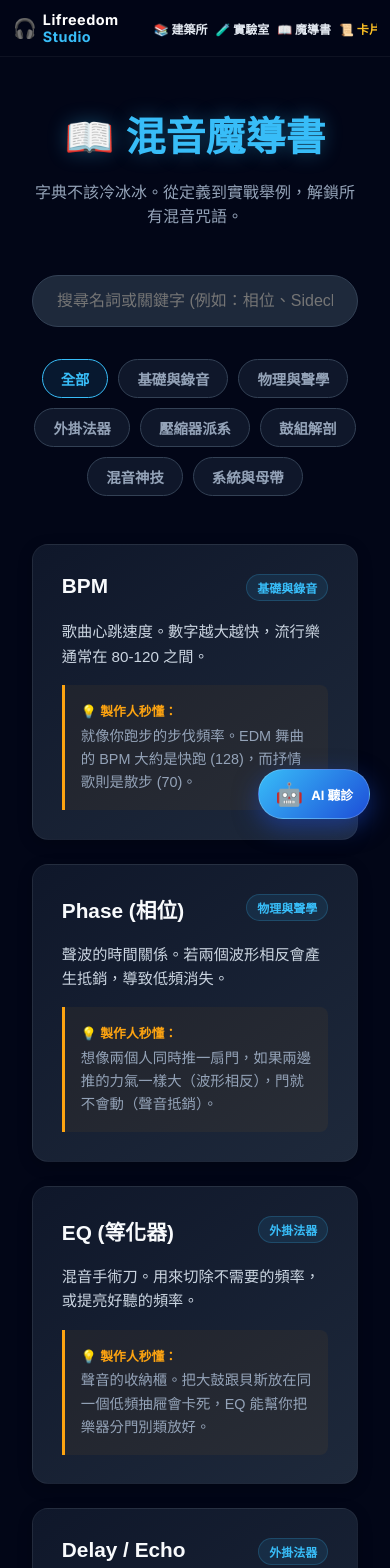
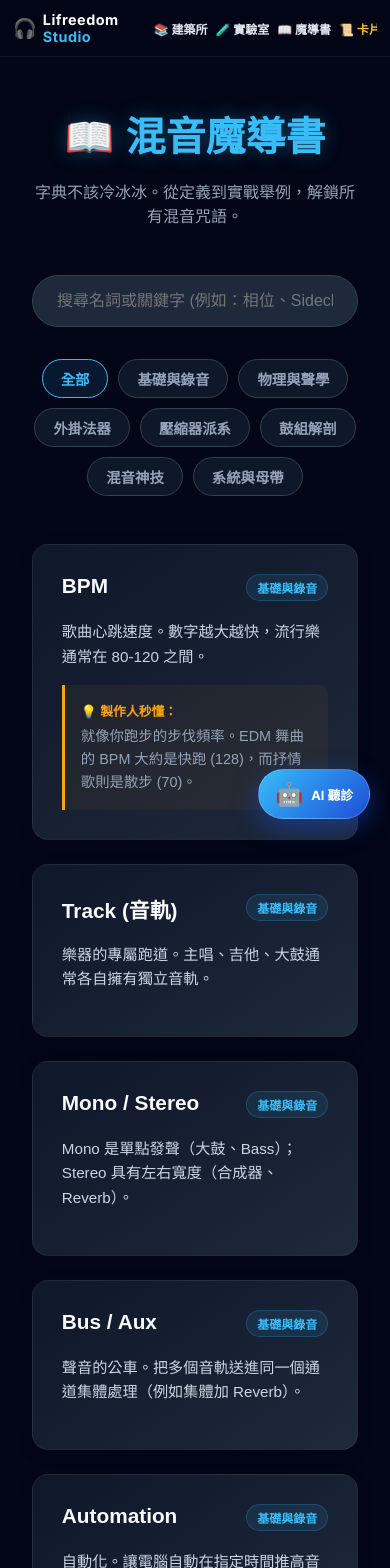
Before and after one commit to lifreedomstudio/lifreedom-studio, a Next.js app: page /glossary in a window 390 px wide. Shown: the top 1568 px of the page. Built offline with nearby package versions, Linux system fonts and the light colour scheme.

Commit message:
Fix all mobile layouts and font sizes

```diff
--- a/src/app/glossary/page.tsx
+++ b/src/app/glossary/page.tsx
@@ -4,49 +4,93 @@ import Link from 'next/link';
 import { useRouter } from 'next/navigation';
 // import { supabase } from '@/lib/supabase'; // 根據你的環境決定是否取消註解
 
-// 📖 混音魔導書：終極字彙庫 (加入 example 欄位)
+// 📖 混音魔導書：終極字彙庫 (全 42 條完整版！)
 const DICTIONARY = [
     // --- 第一卷：DAW 基礎與錄音 ---
     {
-        term: "BPM",
-        type: "基礎與錄音",
+        term: "BPM", type: "基礎與錄音",
         desc: "歌曲心跳速度。數字越大越快，流行樂通常在 80-120 之間。",
         example: "就像你跑步的步伐頻率。EDM 舞曲的 BPM 大約是快跑 (128)，而抒情歌則是散步 (70)。"
     },
+    { term: "Track (音軌)", type: "基礎與錄音", desc: "樂器的專屬跑道。主唱、吉他、大鼓通常各自擁有獨立音軌。" },
+    { term: "Mono / Stereo", type: "基礎與錄音", desc: "Mono 是單點發聲（大鼓、Bass）；Stereo 具有左右寬度（合成器、Reverb）。" },
+    { term: "Bus / Aux", type: "基礎與錄音", desc: "聲音的公車。把多個音軌送進同一個通道集體處理（例如集體加 Reverb）。" },
+    { term: "Automation", type: "基礎與錄音", desc: "自動化。讓電腦自動在指定時間推高音量或旋轉效果器旋鈕。" },
+    { term: "MIDI", type: "基礎與錄音", desc: "數位樂器訊號。它不是聲音，而是告訴電腦什麼時候彈什麼音符的「樂譜」。" },
+    { term: "Inst vs. Line", type: "基礎與錄音", desc: "Inst 是樂器電平（阻抗高、訊號弱）；Line 是標準線路電平（訊號強且穩定）。" },
+    { term: "Preamp (前級)", type: "基礎與錄音", desc: "錄音介面的核心，負責把微弱的麥克風訊號放大到能混音的強度。" },
+    { term: "DI (Direct Injection)", type: "基礎與錄音", desc: "阻抗轉換器。讓電吉他或 Bass 的訊號能正確地進入錄音介面或混音機。" },
+    { term: "底噪 (Noise Floor)", type: "基礎與錄音", desc: "硬體或環境自帶的嘶嘶聲。錄音時應盡量保持訊噪比，遠離底噪。" },
+
     // --- 第二卷：物理與聲學 ---
+    { term: "Frequency (頻率)", type: "物理與聲學", desc: "聲音震動的快慢，決定音高。人耳範圍是 20Hz 到 20kHz。" },
     {
-        term: "Phase (相位)",
-        type: "物理與聲學",
+        term: "Phase (相位)", type: "物理與聲學",
         desc: "聲波的時間關係。若兩個波形相反會產生抵銷，導致低頻消失。",
-        example: "想像兩個人同時推一扇門，如果兩邊推的力氣一樣大（波形相反），門就不會動（聲音抵銷）。"
+        example: "想像兩個人同時推一扇門，如果兩邊推的力氣一樣大方向卻相反，門就不會動（聲音互相抵銷不見）。"
     },
+    { term: "Phase Flip", type: "物理與聲學", desc: "相位反轉。常用於處理鼓組錄音，修正兩支麥克風之間產生的相位抵銷。" },
+    { term: "Harmonics (諧波)", type: "物理與聲學", desc: "聲音的副產物。輕微的諧波能讓聲音聽起來更溫暖、有磁性。" },
+    { term: "Muddy (渾濁)", type: "物理與聲學", desc: "發生在 200-500Hz。過多時聽起來像主唱被關在紙箱裡唱歌。" },
+    { term: "Air (空氣感)", type: "物理與聲學", desc: "10kHz 以上的極高頻。提升它能讓聲音更有呼吸感與貴氣。" },
+    { term: "底噪 (Noise Floor) - 聲學", type: "物理與聲學", desc: "器材自帶的嘶嘶聲。好的錄音要確保「訊噪比」夠高。" },
+
     // --- 第三卷：外掛法器 (Plugins) ---
     {
-        term: "EQ (等化器)",
-        type: "外掛法器",
+        term: "EQ (等化器)", type: "外掛法器",
         desc: "混音手術刀。用來切除不需要的頻率，或提亮好聽的頻率。",
-        example: "聲音的收納櫃。把大鼓跟貝斯放在同一個低頻抽屜會卡死，EQ 能幫你把樂器分門別類放好。"
+        example: "公司團隊分工法則。每樣樂器都有自己最擅長發揮的頻段（職位），EQ 能幫你加強它的強項，並削減不重要的部分。就像一間公司需要各司其職，而不是讓一個人同時做五份工作互相干擾。"
     },
+    { term: "Low & High Filter", type: "外掛法器", desc: "高/低通濾波器。暴力地切除極低頻（Low Cut）或極高頻（High Cut）。" },
+    { term: "Dynamic EQ", type: "外掛法器", desc: "EQ 與壓縮的混血兒。只有在頻率太過刺耳時才會自動削減。" },
+    { term: "Reverb (殘響)", type: "外掛法器", desc: "空間魔法。模擬房間、大廳或教堂的空間回饋感。" },
     {
-        term: "Delay / Echo",
-        type: "外掛法器",
+        term: "Delay / Echo", type: "外掛法器",
         desc: "回音效果。填補空隙的神器，比 Reverb 更乾淨、不影響通透度。",
         example: "對著山谷大喊。你可以控制聲音撞到山壁反彈回來的時間 (Time)，以及它在山谷間重複反彈的次數 (Feedback)。"
     },
+    { term: "Shimmer", type: "外掛法器", desc: "閃爍殘響。帶有高八度染色的夢幻 Reverb，常用於環境音樂或氛圍吉他。" },
+    { term: "Noise Gate", type: "外掛法器", desc: "噪音門。當音量低於設定值就直接靜音，清除背景雜音或漏音。" },
+    { term: "De-clip", type: "外掛法器", desc: "破音修復術。用來拯救因錄音音量過大而產生的數位失真。" },
+    { term: "Native vs DSP", type: "外掛法器", desc: "Native 靠電腦 CPU 算；DSP 靠專用的硬體卡算，延遲極低。" },
+
     // --- 第四卷：壓縮器派系 ---
     {
-        term: "Threshold (閾值)",
-        type: "壓縮器派系",
+        term: "Threshold (閾值)", type: "壓縮器派系",
         desc: "觸發線。當音量跨過這條線，壓縮器才會開始工作。",
         example: "除草機法則。設定好除草的高度，只有長得超過這個高度的草（突發的爆音）才會被刀片砍掉，沒超過的完全不受影響。"
     },
     {
-        term: "Ratio (壓縮比)",
-        type: "壓縮器派系",
+        term: "Ratio (壓縮比)", type: "壓縮器派系",
         desc: "壓縮強度。數字越大，壓得越暴力。4:1 是鼓組常見的起點。",
         example: "除草機的下刀狠度。設定 4:1，代表草（音量）每超出警戒線 4 公分，除草機只允許 1 公分留下來。"
-    }
-    // ... 你可以把剩下的 42 條慢慢補上 example 欄位
+    },
+    { term: "Knee", type: "壓縮器派系", desc: "發動平滑度。Hard Knee 像撞牆；Soft Knee 像緩踩煞車。" },
+    { term: "FET (例如 1176)", type: "壓縮器派系", desc: "動作極快且具攻擊感。捕捉大鼓瞬態或讓主唱「跳出來」的首選。" },
+    { term: "Opto (例如 LA-2A)", type: "壓縮器派系", desc: "光學原理，動作溫柔。讓主唱跟 Bass 變得平滑自然的利器。" },
+    { term: "VCA (例如 SSL Bus)", type: "壓縮器派系", desc: "極度透明、反應精準。最適合放在總線進行 Glue (黏合) 處理。" },
+    { term: "Tube (例如 Fairchild)", type: "壓縮器派系", desc: "真空管染色。動作慢但聲音極度肥厚且具有復古貴氣。" },
+
+    // --- 第五卷：鼓組解剖室 ---
+    { term: "Kick (大鼓)", type: "鼓組解剖", desc: "節奏的地基。需要注意與 Bass 頻率的避讓（Sidechain）。" },
+    { term: "Snare (小鼓)", type: "鼓組解剖", desc: "歌曲的核心打擊。需要 200Hz 的厚度與 5kHz 的響弦亮度。" },
+    { term: "Hi-hat (雙片鈸)", type: "鼓組解剖", desc: "控制歌曲的細碎節奏感，頻率偏高。" },
+    { term: "Tom (中鼓)", type: "鼓組解剖", desc: "過門時的咚咚聲。通常需要做比較強的 Gate 來保持乾淨。" },
+    { term: "Crash (碎音鈸)", type: "鼓組解剖", desc: "高潮處的「鏘！」聲。在頻譜上佔據極高的空氣感。" },
+
+    // --- 第六卷：混音神技 ---
+    { term: "Glue (黏合)", type: "混音神技", desc: "用壓縮器讓各個音軌聽起來像是一個整體的樂團，而不是分開的音檔。" },
+    { term: "Sidechain (側鏈)", type: "混音神技", desc: "最常用於大鼓打下去時讓 Bass 自動變小聲，騰出低頻空間。" },
+    { term: "Summing", type: "混音神技", desc: "將多軌混合成兩軌的過程。類比 Summing 能增加聲音的寬度與染色。" },
+    { term: "Pan (聲相)", type: "混音神技", desc: "調整聲音在左右聲道的位置，創造立體聲舞台感。" },
+    { term: "Punch", type: "混音神技", desc: "聲音的「拳頭感」。通常來自於保留良好的 Transient (瞬態)。" },
+    { term: "Parallel Comp", type: "混音神技", desc: "平行壓縮。保留原始動態的同時，混入重壓後的肥厚音色。" },
+
+    // --- 第七卷：系統與母帶 ---
+    { term: "Mixing (混音)", type: "系統與母帶", desc: "處理多個音軌的平衡、頻率與空間，做出一首好聽的歌。" },
+    { term: "Mastering (母帶)", type: "系統與母帶", desc: "混音後的最後一道關卡。處理響度與色彩，讓音樂在所有喇叭上都好聽。" },
+    { term: "Analog (類比)", type: "系統與母帶", desc: "模擬實體機器（真空管、變壓器）帶來的非線性染色與溫暖感。" },
+    { term: "Dither (抖動)", type: "系統與母帶", desc: "降位元（例如 24轉16）輸出時加入的極小噪音，用來防止截斷失真。" }
 ];
 
 const CATEGORIES = ["全部", "基礎與錄音", "物理與聲學", "外掛法器", "壓縮器派系", "鼓組解剖", "混音神技", "系統與母帶"];
@@ -54,11 +98,14 @@ const CATEGORIES = ["全部", "基礎與錄音", "物理與聲學", "外掛法
 export default function GlossaryPage() {
     const router = useRouter();
 
-    // 👇 佈署守門員
-    /* useEffect(() => {
+    // 👇 佈署守門員 (若有 Supabase 可打開)
+    /*
+    useEffect(() => {
         const checkUser = async () => {
             const { data: { session } } = await supabase.auth.getSession();
-            if (!session) router.push('/login');
+            if (!session) {
+                router.push('/login');
+            }
         };
         checkUser();
     }, [router]);
@@ -109,7 +156,7 @@ export default function GlossaryPage() {
                     ))}
                 </div>
 
-                {/* 🃏 卡牌列表 (純文字優化版) */}
+                {/* 🃏 卡牌列表 */}
                 <div style={{ display: 'grid', gridTemplateColumns: 'repeat(auto-fill, minmax(320px, 1fr))', gap: '1.5rem' }}>
                     {filteredData.map((item, idx) => (
                         <div key={idx} style={{
@@ -125,15 +172,14 @@ export default function GlossaryPage() {
                                 </span>
                             </div>
 
-                            {/* 標準定義 */}
                             <p style={{ margin: '0 0 1rem 0', color: '#cbd5e1', fontSize: '0.95rem', lineHeight: '1.6' }}>
                                 {item.desc}
                             </p>
 
-                            {/* 💡 實戰/生活舉例區塊 (若有填寫 example 才會顯示) */}
+                            {/* 💡 實戰舉例區塊：只有你在資料庫中有加上 example 欄位時，這塊才會顯示出來 */}
                             {item.example && (
                                 <div style={{
-                                    marginTop: 'auto', // 讓這個區塊自動靠下對齊
+                                    marginTop: 'auto',
                                     background: 'rgba(252, 163, 17, 0.05)',
                                     borderLeft: '3px solid #fca311',
                                     padding: '1rem',
@@ -164,7 +210,7 @@ export default function GlossaryPage() {
                         }}>
                             <p style={{ margin: 0, color: '#bae6fd', fontSize: '1rem' }}>💡 找不到你要的答案？或術語太艱澀？</p>
                             <p style={{ margin: '0.5rem 0 0 0', color: '#38bdf8', fontWeight: 'bold', fontSize: '1.1rem' }}>
-                                請直接點擊尋找「AI 混音助理」協助！
+                                如果看了還是有疑問，可以馬上請「混音助理」協助喔！
                             </p>
                         </div>
                     </Link>
```
